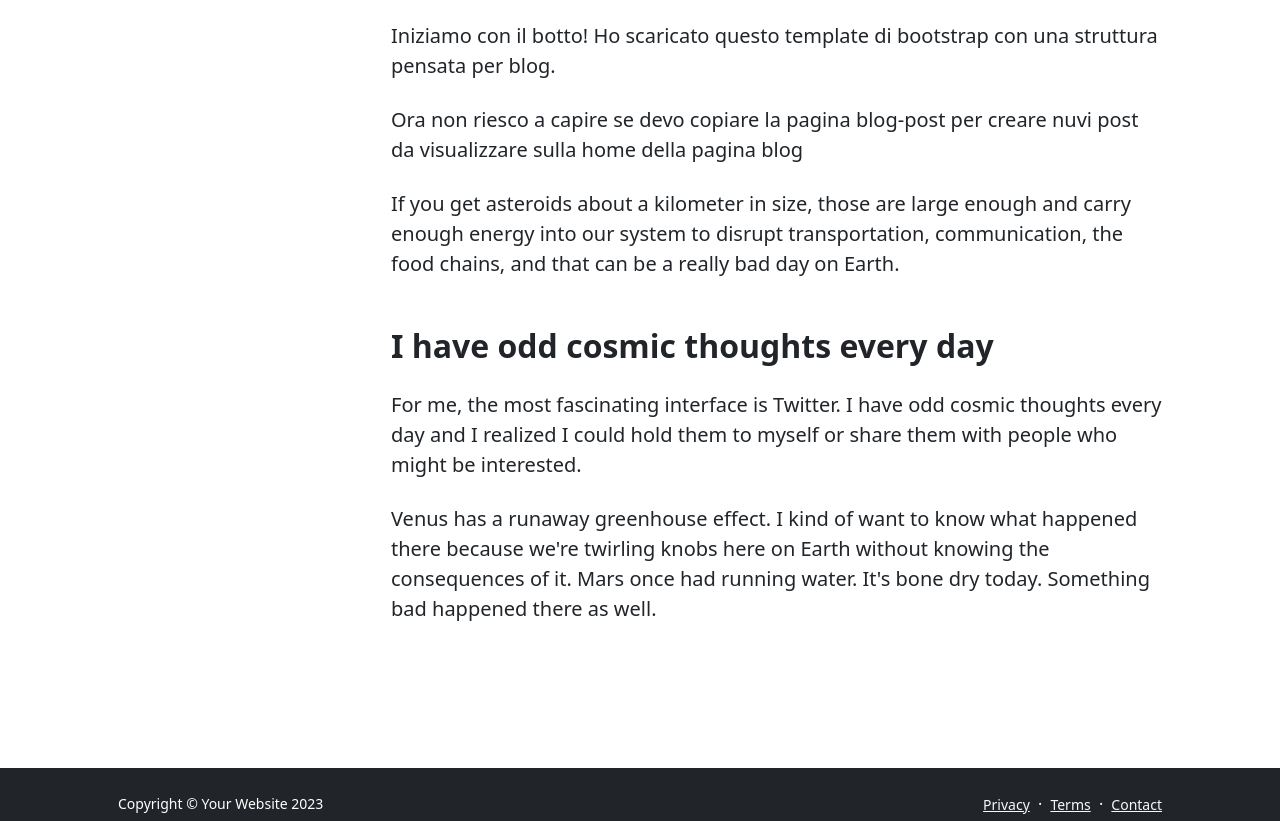
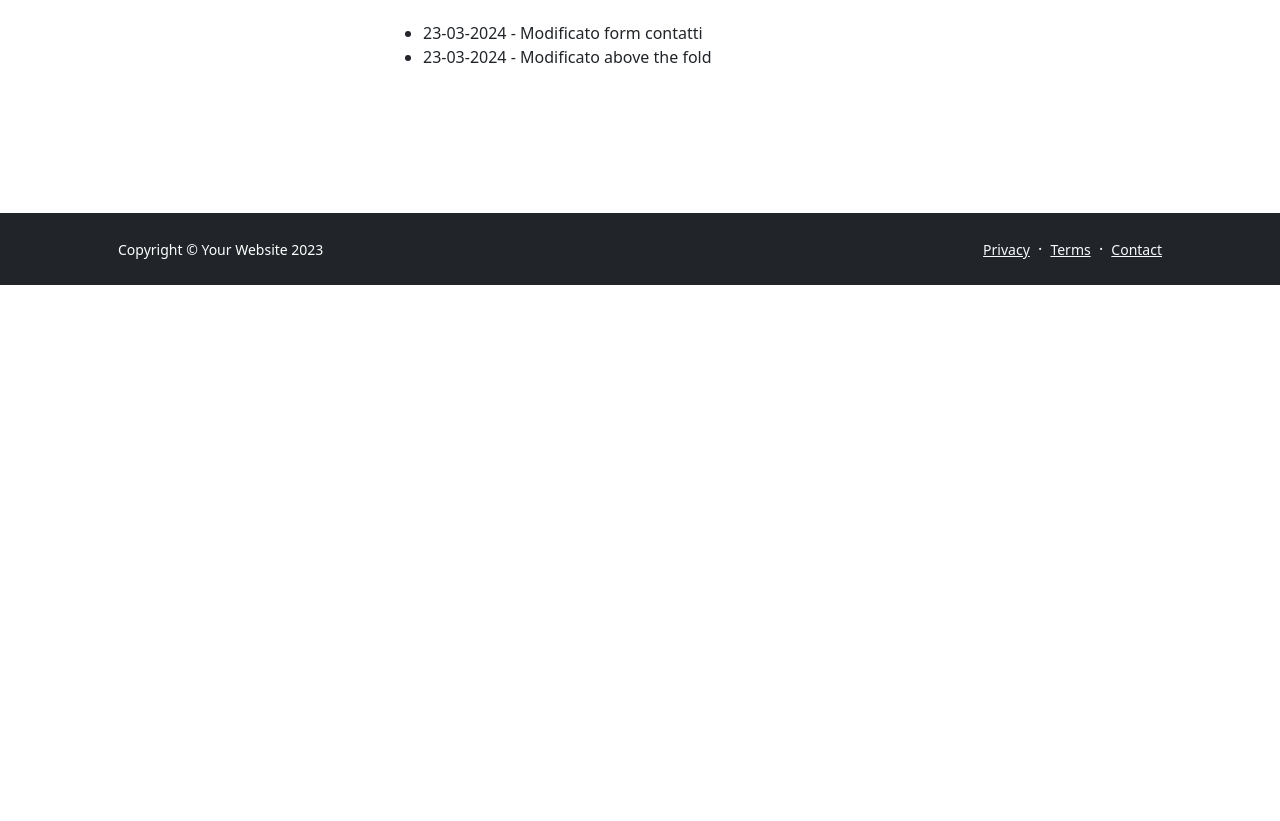
Before and after one commit to Liccidario/DLDev, a plain HTML site: page Blog/Roadmap/2024/Roadmap 2024.html in a window 1280 px wide. Shown: the part 607-1428 px from the top of the page. After the commit the page ends 892 px from the top, so only its background shows below. Drawn offline with nearby package versions, Linux system fonts and the light colour scheme; a script that the page names is missing; files whose address does not match are found by name.

Commit message:
roadmap agg

```diff
--- a/Blog/Roadmap/2024/Roadmap 2024.html
+++ b/Blog/Roadmap/2024/Roadmap 2024.html
@@ -72,12 +72,10 @@
                                 <figure class="mb-4"><img class="img-fluid rounded" src="https://res.cloudinary.com/liccidario-com/image/upload/v1708089595/Web-Development-Roadmap-1_pehslg.webp" alt="..." /></figure>
                                 <!-- Post content-->
                                 <section class="mb-5">
-                                    <p class="fs-5 mb-4">Iniziamo con il botto! Ho scaricato questo template di bootstrap con una struttura pensata per blog.</p>
-                                    <p class="fs-5 mb-4">Ora non riesco a capire se devo copiare la pagina blog-post per creare nuvi post da visualizzare sulla home della pagina blog</p>
-                                    <p class="fs-5 mb-4">If you get asteroids about a kilometer in size, those are large enough and carry enough energy into our system to disrupt transportation, communication, the food chains, and that can be a really bad day on Earth.</p>
-                                    <h2 class="fw-bolder mb-4 mt-5">I have odd cosmic thoughts every day</h2>
-                                    <p class="fs-5 mb-4">For me, the most fascinating interface is Twitter. I have odd cosmic thoughts every day and I realized I could hold them to myself or share them with people who might be interested.</p>
-                                    <p class="fs-5 mb-4">Venus has a runaway greenhouse effect. I kind of want to know what happened there because we're twirling knobs here on Earth without knowing the consequences of it. Mars once had running water. It's bone dry today. Something bad happened there as well.</p>
+                                   <ul>
+                                        <li>23-03-2024 - Modificato form contatti</li>
+                                        <li>23-03-2024 - Modificato above the fold</li>
+                                    </ul>
                                 </section>
                             </article>
                             <!-- Comments section-->
```
